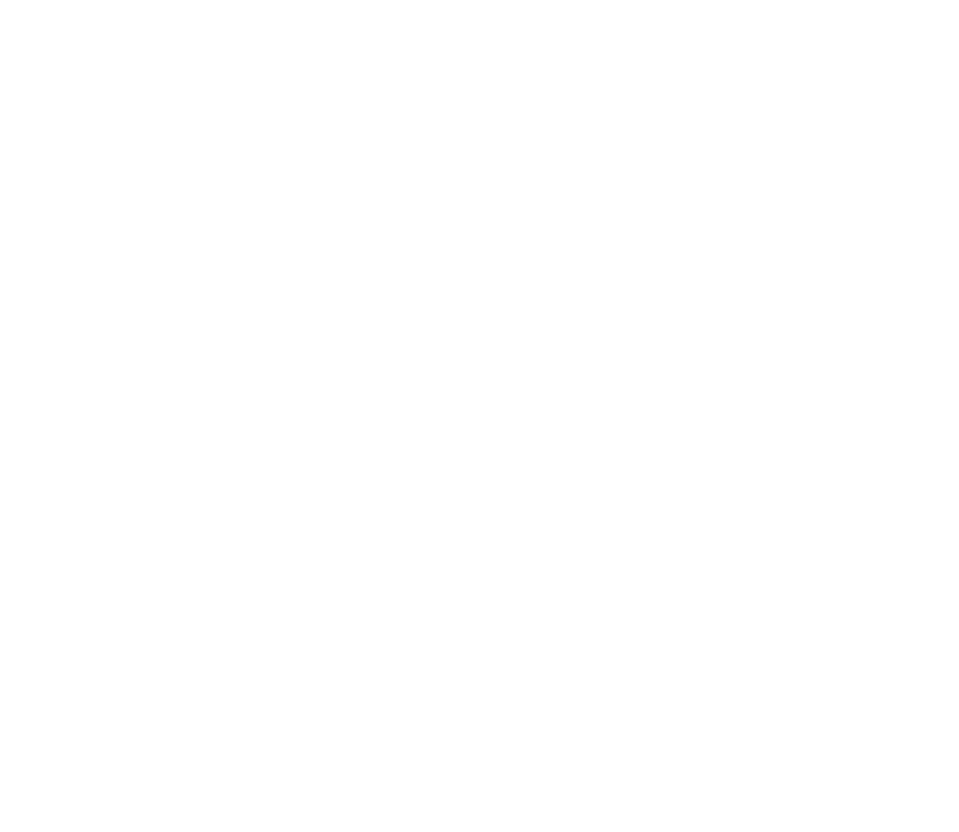
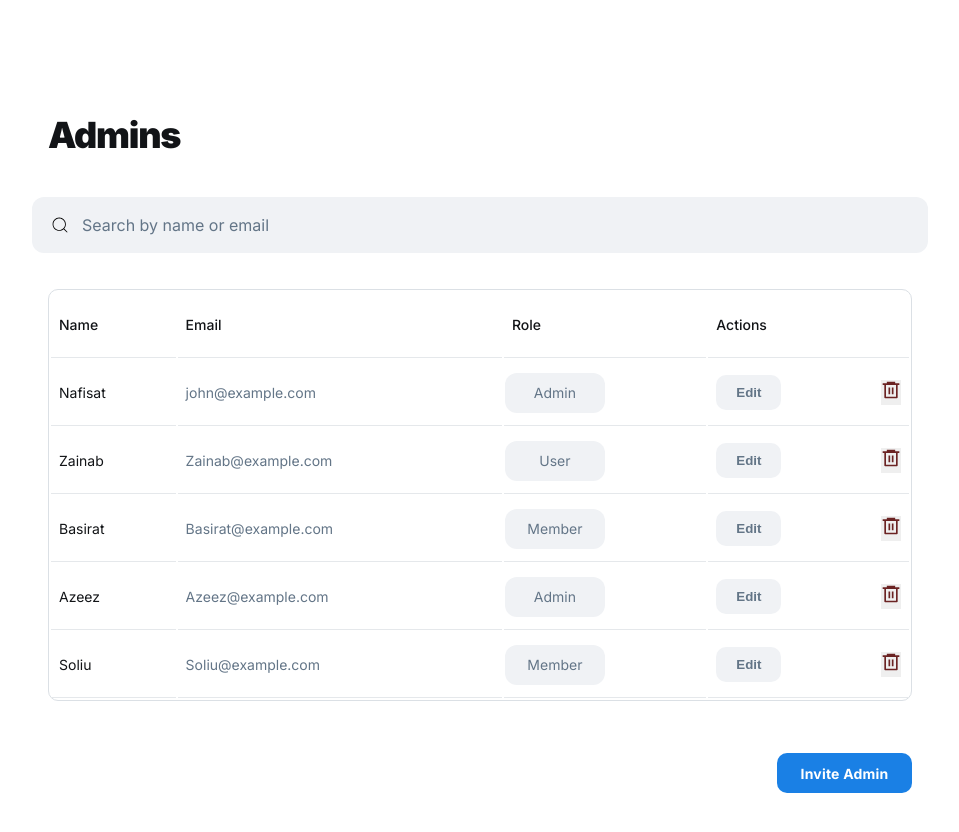
Before and after one commit to ameer017/Hostel_management, a React (Vite) app in the folder frontend/: page /adminsPrev in a window 1280 px wide. Before the commit this address had no page. Shown: the top 832 px of the page, without its empty margins (133-1092 px from the left). Before the commit the page ends 800 px from the top, so only its background shows below. Built offline with nearby package versions, Linux system fonts and the light colour scheme; the HTML template or start-up script is replaced by a standard one.

Commit message:
first commit

```diff
--- a/frontend/src/App.jsx
+++ b/frontend/src/App.jsx
@@ -5,6 +5,7 @@
 import StudentReg from "./Component/Register/StudentReg";
 import Layout from "./Component/Layout/Layout";
 import Loader from "./Component/Loader/Loader";
+import AdminPreview from "./Component/AdminPreview/AdminPreview";
 
 function App() {
   const [loading, setLoading] = useState(true);
@@ -26,6 +27,7 @@
           </Layout>
         }
       />
+       <Route path="/adminsPrev" element={<AdminPreview />} />
     </Routes>
   );
 
--- /dev/null
+++ b/frontend/src/Component/AdminPreview/AdminPreview.css
@@ -0,0 +1,170 @@
+.__prevCon{
+      display: flex;
+      align-items: center;
+      justify-content: center;
+      flex-direction: column;
+      padding: 65px 187px 0 133px;
+      height: auto;
+      gap: 24px;
+}
+
+
+
+.__prevHeader{
+      font-family: var(--font-family);
+      font-size: 36px;
+      letter-spacing: -1.19px;
+      font-weight: 900;
+      width: 100%;
+      text-align: left;
+      color: #121417;
+      padding: 16px;
+
+}
+
+.__prevSearchIcon{
+      font-size: 20px;
+}
+
+.__prevSearchCon{
+      width: 100%;
+      padding: 18px;
+      background: #F0F2F5;
+      display: flex;
+      align-items: center;
+      gap: 12px;
+      border-radius: 12px;
+}
+
+.__prevSearch{
+      background: #F0F2F5;
+      width: 80%;
+      height: 80%;
+      font-size: 16px;
+      line-height: 24px;
+      font-family: var(--font-family);
+      font-weight: 400;
+      letter-spacing: 0px;
+      text-align: left;
+
+}
+
+.__prevSearch::placeholder{
+      color: #637587;
+}
+
+.__prevList{
+      width: 100%;
+      padding: 12px 16px;
+}
+
+.__prevTable {
+      width: 100%;
+      /*border-collapse: collapse;
+      */border: 1px solid #DBE0E5;
+      border-radius: 10px;
+      font-family: var(--font-family);
+}
+
+.__tableHead{
+      font-family: var(--font-family);
+      font-size: 14px;
+      font-weight: 500;
+      line-height: 21px;
+      letter-spacing: 0px;
+      text-align: left;
+      color: #121417;
+      padding: 8px;
+      text-align: left;
+      border-bottom: 1px solid #E5E8EB;
+      height: 66px;
+
+}
+
+.__tableData{
+      padding: 8px;
+      text-align: left;
+      border-bottom: 1px solid #E5E8EB;
+      height: 66px;
+      font-family: var(--font-family);
+      font-size: 14px;
+      font-weight: 400;
+      line-height: 21px;
+      letter-spacing: 0px;
+      text-align: left;
+}
+
+.__tableName{
+  color: #121417;
+
+}
+
+.__tableEmail{
+    color: #637587;
+
+}
+
+
+.__tableRole{
+      padding: 1px;
+
+}
+
+.__tableRole > p {
+      padding: 9.5px;
+      background-color: #F0F2F5;
+      height: 40px;
+      width: 100px;
+      border-radius: 12px;
+      text-align: center;
+      color: #637587;
+}
+
+.__tableAction{
+      display: flex;
+      justify-content: space-between;
+      align-items: center;
+      font-family: Inter;
+
+
+
+}
+
+.__prevEditButton{
+      background-color: #F0F2F5;
+      padding: 10px 20px;
+      cursor: pointer;
+      border-radius: 10px;
+      font-weight: 700;
+      color: #637587;
+}
+
+.__prevDelButton{
+      font-size: 20px;
+      color: rgb(107, 35, 35);
+}
+
+.__inviteBtnCon{
+      width: 100%;
+      display: flex;
+      justify-content: end;
+      align-items: center;
+      padding: 16px;
+}
+
+.__inviteBtn{
+      width: 135px;
+      height: 40px;
+      border-radius: 10px;
+      padding: 0 16px 0 16px;
+      background: #1A80E5;
+      font-family: var(--font-family);
+      font-size: 14px;
+      font-weight: 700;
+      line-height: 21px;
+      letter-spacing: 0.20999999344348907px;
+      text-align: left;
+      text-align: center;
+      color:#FFFFFF;
+
+}
--- a/frontend/src/Component/AdminPreview/AdminPreview.jsx
+++ b/frontend/src/Component/AdminPreview/AdminPreview.jsx
@@ -0,0 +1,39 @@
+import React from "react";
+import "./AdminPreview.css";
+import { CiSearch } from "react-icons/ci";
+import UserTable from "./UserTable";
+
+const userData = [
+  { name: "Nafisat", email: "john@example.com", role: "Admin", id: 1 },
+  { name: "Zainab ", email: "Zainab@example.com", role: "User", id: 2 },
+  { name: "Basirat", email: "Basirat@example.com", role: "Member", id: 3 },
+  { name: "Azeez", email: "Azeez@example.com", role: "Admin", id: 4 },
+  { name: "Soliu", email: "Soliu@example.com", role: "Member", id: 5 },
+];
+
+const AdminPreview = () => {
+  return (
+    <div className="__prevCon">
+      <h2 className="__prevHeader">Admins</h2>
+
+      <div className="__prevSearchCon">
+        <CiSearch className="__prevSearchIcon" />
+        <input
+          type="text"
+          className="__prevSearch"
+          placeholder="Search by name or email"
+        />
+      </div>
+
+      <div className="__prevList">
+        <UserTable data={userData} />
+      </div>
+
+      <div className="__inviteBtnCon">
+        <button className="__inviteBtn">Invite Admin</button>
+      </div>
+    </div>
+  );
+};
+
+export default AdminPreview;
--- /dev/null
+++ b/frontend/src/Component/AdminPreview/UserTable.jsx
@@ -0,0 +1,35 @@
+import React from 'react';
+import { RiDeleteBin6Line } from "react-icons/ri";
+
+const UserTable = ({ data }) => {
+  return (
+    <table className='__prevTable'>
+      <thead>
+        <tr>
+          <th className='__tableHead'>Name</th>
+          <th className='__tableHead'>Email</th>
+          <th className='__tableHead'>Role</th>
+          <th className='__tableHead'>Actions</th>
+        </tr>
+      </thead>
+      <tbody id='__tableBody'>
+        {data.map((user, index) => (
+          <tr key={index}>
+            <td className='__tableData __tableName'>{user.name}</td>
+            <td className='__tableData __tableEmail'>{user.email}</td>
+            <td className='__tableData __tableRole'>
+                  <p>{user.role}</p>
+            </td>
+            <td className='__tableData __tableAction'>
+              {/* Example action buttons */}
+              <button className='__prevEditButton' onClick={() => handleEdit(user)}>Edit</button>
+              <button className='__prevDelButton' onClick={() => handleDelete(user.id)}><RiDeleteBin6Line /></button>
+            </td>
+          </tr>
+        ))}
+      </tbody>
+    </table>
+  );
+};
+
+export default UserTable;
```
